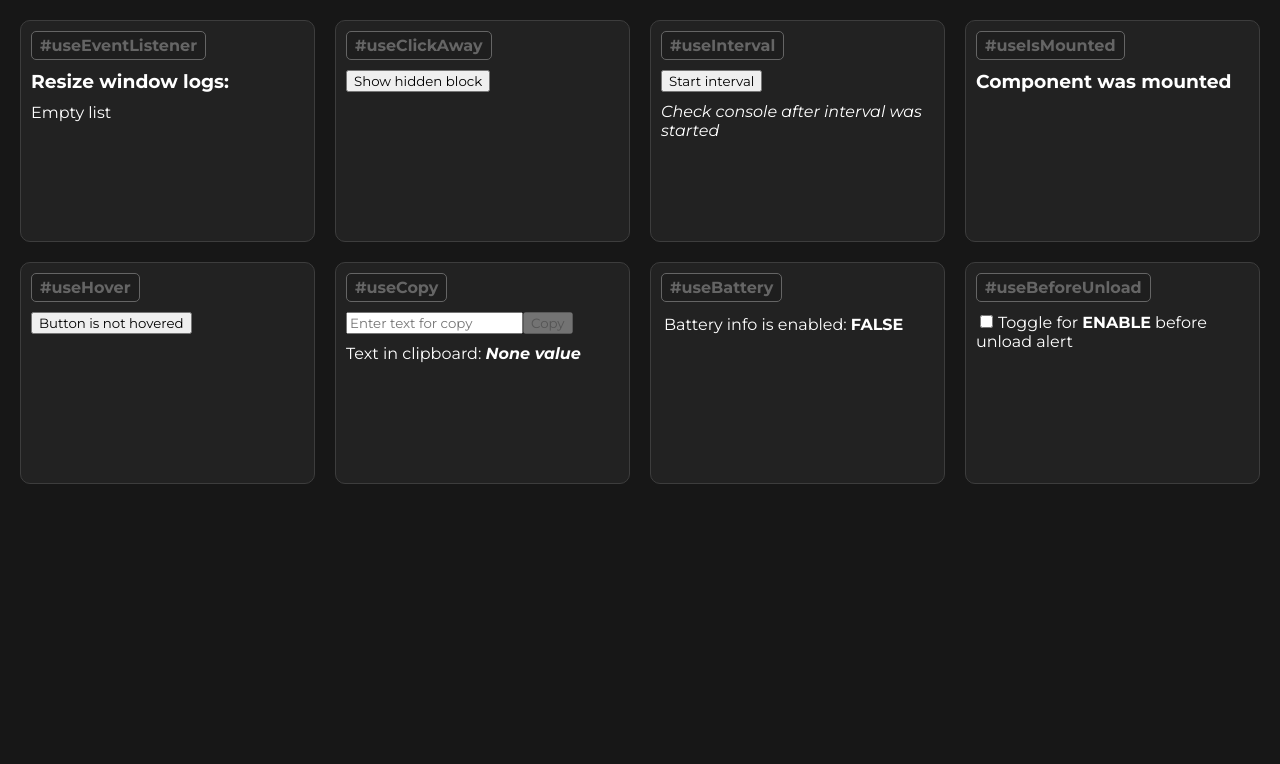
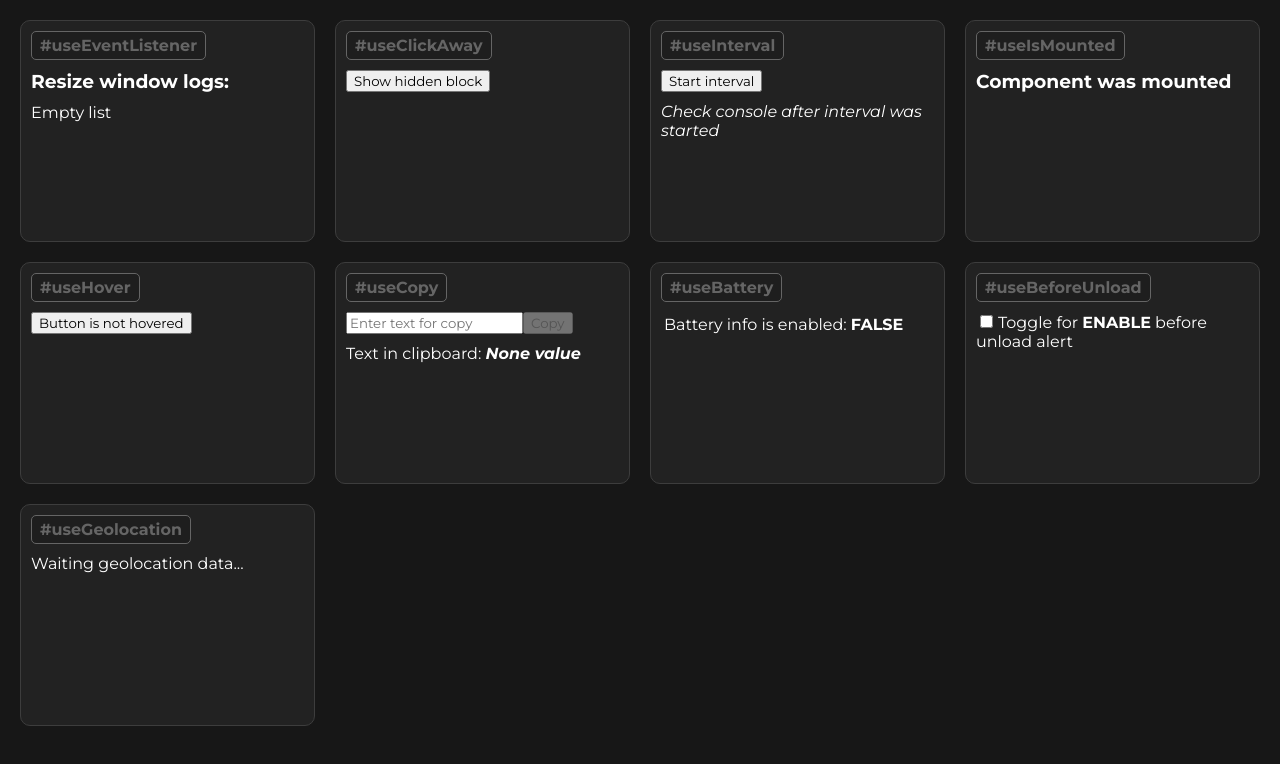
Before and after one commit to kdubasov/react-hooks-npm-library, a React (Vite) app: page / in a window 1280 px wide. Shown: the top 764 px of the page. Built offline with nearby package versions, Linux system fonts and the light colour scheme; no server answers.

Commit message:
add useGeolocation.ts

```diff
--- /dev/null
+++ b/lib/hooks/useGeolocation.ts
@@ -0,0 +1,43 @@
+import { useEffect, useState } from 'react';
+
+export const useGeolocation = () => {
+  const [data, setData] = useState<GeolocationCoordinates | null>(null);
+  const [error, setError] = useState<string | null>(null);
+  const [isLoading, setIsLoading] = useState<boolean>(false);
+
+  const onSuccess = (data: GeolocationPosition) => {
+    setData(data.coords);
+    setIsLoading(false);
+  };
+
+  const onError = (err: GeolocationPositionError) => {
+    setError(err.message);
+    setIsLoading(false);
+  };
+
+  useEffect(() => {
+    setIsLoading(true);
+    const location = navigator?.geolocation;
+    if (!location) {
+      setError('This browser does not support geolocation API');
+      return;
+    }
+    location.getCurrentPosition(onSuccess, onError);
+  }, [navigator]);
+
+  return {
+    data: data
+      ? {
+          accuracy: data.accuracy,
+          altitude: data.altitude,
+          altitudeAccuracy: data.altitudeAccuracy,
+          heading: data.heading,
+          latitude: data.latitude,
+          longitude: data.longitude,
+          speed: data.speed,
+        }
+      : null,
+    error,
+    isLoading,
+  };
+};
--- a/src/App.tsx
+++ b/src/App.tsx
@@ -3,6 +3,7 @@ import styles from './main.module.css';
 import { useBattery } from '@/hooks/useBattery.ts';
 import { useClickAway } from '@/hooks/useClickAway.ts';
 import { useCopy } from '@/hooks/useCopy.ts';
+import { useGeolocation } from '@/hooks/useGeolocation.ts';
 import { useHover } from '@/hooks/useHover.ts';
 import { useInterval } from '@/hooks/useInterval.ts';
 import { useIsMounted } from '@/hooks/useIsMounted.ts';
@@ -22,6 +23,7 @@ const App = () => {
   const [inputCopyValue, setInputCopyValue] = useState<null | string>(null);
   const { error, isReady, batteryInfo } = useBattery();
   const [activeBeforeUnload, setActiveBeforeUnload] = useState<boolean>(false);
+  const { error: locationError, data, isLoading } = useGeolocation();
 
   const resizeHandler = (event: Event) => {
     console.log(event.target);
@@ -138,6 +140,13 @@ const App = () => {
           Toggle for <b>{activeBeforeUnload ? 'DISABLE' : 'ENABLE'}</b> before unload alert
         </label>
       </Block>
+
+      <Block>
+        <span className={styles.name}>#useGeolocation</span>
+        {isLoading && 'Waiting geolocation data...'}
+        {locationError && <p style={{ color: 'red' }}>{locationError}</p>}
+        {data && JSON.stringify(data)}
+      </Block>
     </div>
   );
 };
```
